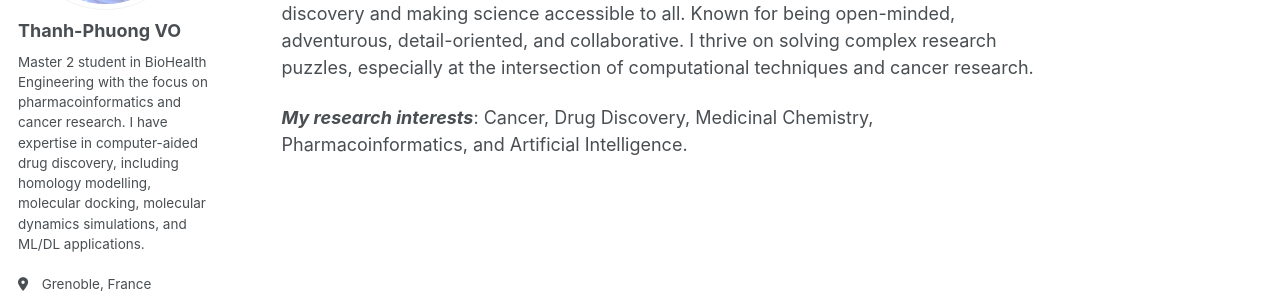
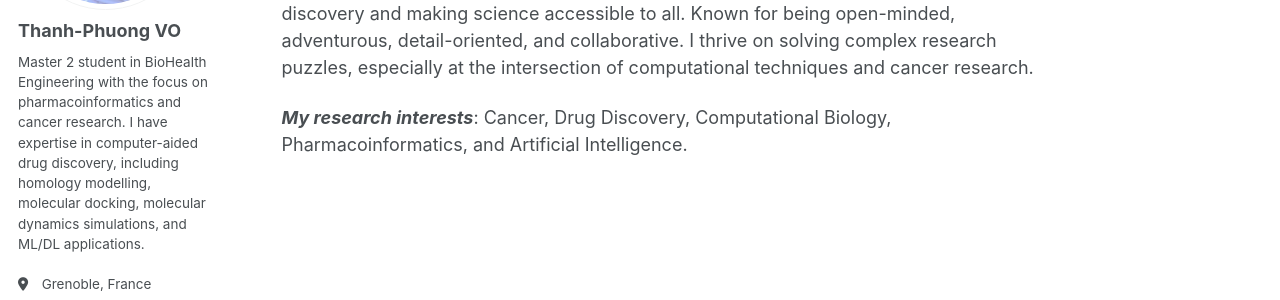
Before and after one commit to vo-thanh-phuong/vo-thanh-phuong.github.io, a Jekyll site: the page built from _pages/about.md, in a window 1280 px wide. Shown: the part 264-564 px from the top of the page. Built offline with Jekyll 4.4.1, drawn with Linux system fonts in a browser that asks for light colours; some web fonts are replaced; a script that is not in the unit is left out.

Commit message:
Update about.md

```diff
--- a/_pages/about.md
+++ b/_pages/about.md
@@ -11,4 +11,4 @@ Personal information
 ------
 A pharmacist and Master's student in BioHealth Engineering with a passion for drug discovery and making science accessible to all. Known for being open-minded, adventurous, detail-oriented, and collaborative. I thrive on solving complex research puzzles, especially at the intersection of computational techniques and cancer research.
 
-***My research interests***: Cancer, Drug Discovery, Medicinal Chemistry, Pharmacoinformatics, and Artificial Intelligence.
+***My research interests***: Cancer, Drug Discovery, Computational Biology, Pharmacoinformatics, and Artificial Intelligence.
```
